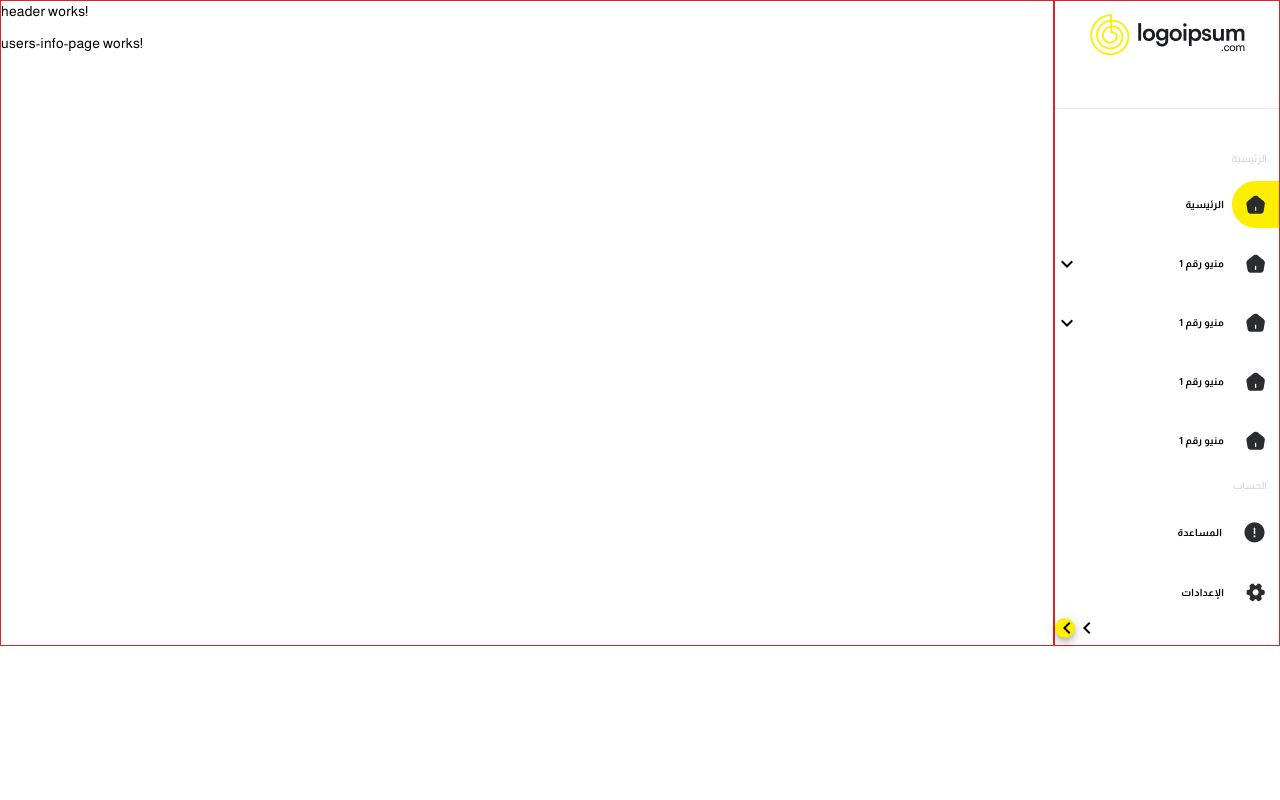
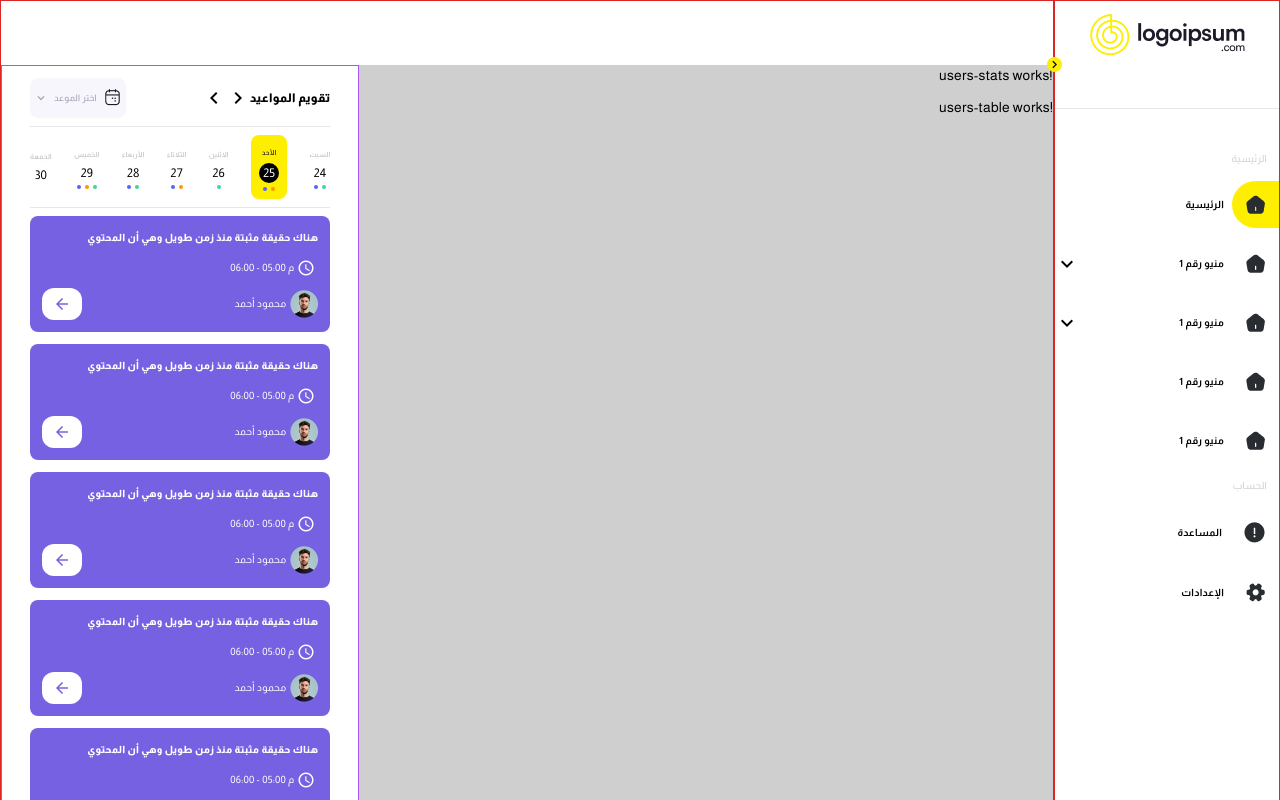
Before and after one commit to AbdoSakrEgy/InfoViewer-2, an Angular app: page /users-info in a window 1280 px wide. Shown: the top 800 px of the page. Built offline with nearby package versions, Linux system fonts and the light colour scheme.

Commit message:
add comments section

```diff
--- a/src/app/core/components/header/header.component.html
+++ b/src/app/core/components/header/header.component.html
@@ -1 +1 @@
-<p>header works!</p>
+<main class="h-16"></main>
--- a/src/app/core/components/sidenav/sidenav.component.css
+++ b/src/app/core/components/sidenav/sidenav.component.css
@@ -1,3 +1,22 @@
 .active {
   @apply bg-[#FEEE00];
 }
+.sidenav-open-mobileScreen-tabletScreen {
+  @apply absolute top-0 bottom-0 left-0 right-0 w-full bg-white;
+}
+/*  */
+.sidenav-open-close {
+  background-color: #feee00;
+  color: black;
+  border-radius: 100%;
+  display: flex;
+  justify-content: center;
+  align-items: center;
+  font-size: 15px;
+  width: 15px;
+  height: 15px;
+}
+.sidenav-open-close:hover {
+  cursor: pointer;
+}
+/*  */
--- a/src/app/core/components/sidenav/sidenav.component.html
+++ b/src/app/core/components/sidenav/sidenav.component.html
@@ -1,6 +1,31 @@
-<main class="w-56 flex flex-col overflow-hidden">
-  <div class="flex justify-center p-3 mb-10">
-    <img src="../../../../assets/Icons/logo.png" alt="logo" />
+<main
+  class="flex flex-col"
+  [class]="{
+    'w-56': isSidenavOpen && innerWidth > 768,
+    'sidenav-open-mobileScreen-tabletScreen': isSidenavOpen && innerWidth <= 768,
+    'w-auto': !isSidenavOpen
+  }"
+>
+  <div class="flex justify-center p-3 mb-10 relative">
+    <img
+      src="../../../../assets/Icons/logo.png"
+      alt="logo"
+      *ngIf="isSidenavOpen"
+    />
+    <img
+      src="../../../../assets/Icons/miniLogo.png"
+      alt="logo"
+      *ngIf="!isSidenavOpen"
+    />
+    <!-- open/close btn -->
+    <div
+      class="absolute top-14 -left-2"
+      (click)="isSidenavOpen = !isSidenavOpen"
+    >
+      <mat-icon class="sidenav-open-close">{{
+        isSidenavOpen ? "chevron_right" : "chevron_left"
+      }}</mat-icon>
+    </div>
   </div>
   <div class="flex flex-col gap-3 pt-10 border-t text-right">
     <section class="pr-3 text-[#CFCFCF] text-[10px]">الرئيسية</section>
@@ -12,7 +37,9 @@
         class="flex justify-end items-center hover:cursor-pointer"
       >
         <span class="flex items-center">
-          <p class="!m-0 text-[10px] font-semibold px-2">الرئيسية</p>
+          <p class="!m-0 text-[10px] font-semibold px-2" *ngIf="isSidenavOpen">
+            الرئيسية
+          </p>
           <img
             routerLinkActive="active"
             src="../../../../assets/Icons/home.png"
@@ -27,18 +54,24 @@
       <a
         routerLink="/first-component"
         ariaCurrentWhenActive="page"
-        class="flex justify-between items-center hover:cursor-pointer"
+        class="flex items-center hover:cursor-pointer"
+        [class]="{
+          'justify-between': isSidenavOpen,
+          'justify-end': !isSidenavOpen
+        }"
         (click)="isMenu1Open = !isMenu1Open"
       >
         <mat-icon
           aria-hidden="false"
           aria-label="Example home icon"
-          *ngIf="true"
+          *ngIf="isSidenavOpen"
           >{{ isMenu1Open ? "expand_less" : "expand_more" }}</mat-icon
         >
 
         <span class="flex items-center">
-          <p class="!m-0 text-[10px] font-semibold px-2">منيو رقم 1</p>
+          <p class="!m-0 text-[10px] font-semibold px-2" *ngIf="isSidenavOpen">
+            منيو رقم 1
+          </p>
           <img
             routerLinkActive="active"
             src="../../../../assets/Icons/home.png"
@@ -47,7 +80,10 @@
           />
         </span>
       </a>
-      <div class="mr-16 text-[10px] font-medium" *ngIf="isMenu1Open">
+      <div
+        class="mr-16 text-[10px] font-medium"
+        *ngIf="isMenu1Open && isSidenavOpen"
+      >
         <p>منيو ميني</p>
         <p>منيو ميني</p>
         <p>منيو ميني</p>
@@ -58,18 +94,24 @@
       <a
         routerLink="/second-component"
         ariaCurrentWhenActive="page"
-        class="flex justify-between items-center hover:cursor-pointer"
+        class="flex items-center hover:cursor-pointer"
+        [class]="{
+          'justify-between': isSidenavOpen,
+          'justify-end': !isSidenavOpen
+        }"
         (click)="isMenu2Open = !isMenu2Open"
       >
         <mat-icon
           aria-hidden="false"
           aria-label="Example home icon"
-          *ngIf="true"
+          *ngIf="isSidenavOpen"
           >{{ isMenu2Open ? "expand_less" : "expand_more" }}</mat-icon
         >
 
         <span class="flex items-center">
-          <p class="!m-0 text-[10px] font-semibold px-2">منيو رقم 1</p>
+          <p class="!m-0 text-[10px] font-semibold px-2" *ngIf="isSidenavOpen">
+            منيو رقم 1
+          </p>
           <img
             routerLinkActive="active"
             src="../../../../assets/Icons/home.png"
@@ -78,7 +120,10 @@
           />
         </span>
       </a>
-      <div class="mr-16 text-[10px] font-medium" *ngIf="isMenu2Open">
+      <div
+        class="mr-16 text-[10px] font-medium"
+        *ngIf="isMenu2Open && isSidenavOpen"
+      >
         <p>منيو ميني</p>
         <p>منيو ميني</p>
         <p>منيو ميني</p>
@@ -92,7 +137,9 @@
         class="flex justify-end items-center hover:cursor-pointer"
       >
         <span class="flex items-center">
-          <p class="!m-0 text-[10px] font-semibold px-2">منيو رقم 1</p>
+          <p class="!m-0 text-[10px] font-semibold px-2" *ngIf="isSidenavOpen">
+            منيو رقم 1
+          </p>
           <img
             routerLinkActive="active"
             src="../../../../assets/Icons/home.png"
@@ -110,7 +157,9 @@
         class="flex justify-end items-center hover:cursor-pointer"
       >
         <span class="flex items-center">
-          <p class="!m-0 text-[10px] font-semibold px-2">منيو رقم 1</p>
+          <p class="!m-0 text-[10px] font-semibold px-2" *ngIf="isSidenavOpen">
+            منيو رقم 1
+          </p>
           <img
             routerLinkActive="active"
             src="../../../../assets/Icons/home.png"
@@ -130,7 +179,9 @@
         class="flex justify-end items-center hover:cursor-pointer"
       >
         <span class="flex items-center">
-          <p class="!m-0 text-[10px] font-semibold px-2">المساعدة</p>
+          <p class="!m-0 text-[10px] font-semibold px-2" *ngIf="isSidenavOpen">
+            المساعدة
+          </p>
           <img
             routerLinkActive="active"
             src="../../../../assets/Icons/info-circle.png"
@@ -148,7 +199,9 @@
         class="flex justify-end items-center hover:cursor-pointer"
       >
         <span class="flex items-center">
-          <p class="!m-0 text-[10px] font-semibold px-2">الإعدادات</p>
+          <p class="!m-0 text-[10px] font-semibold px-2" *ngIf="isSidenavOpen">
+            الإعدادات
+          </p>
           <img
             routerLinkActive="active"
             src="../../../../assets/Icons/setting-2.png"
@@ -160,11 +213,3 @@
     </section>
   </div>
 </main>
-<button
-  mat-mini-fab
-  aria-label="Example icon button with a home icon"
-  style="background-color: #feee00; color: black; width: 20px; height: 20px"
->
-  <mat-icon>{{ true ? "chevron_left" : "chevron_right" }}</mat-icon>
-</button>
-<mat-icon>{{ true ? "chevron_left" : "chevron_right" }}</mat-icon>
--- a/src/app/core/components/sidenav/sidenav.component.ts
+++ b/src/app/core/components/sidenav/sidenav.component.ts
@@ -1,4 +1,4 @@
-import { Component } from '@angular/core';
+import { Component, HostListener } from '@angular/core';
 
 @Component({
   selector: 'app-sidenav',
@@ -9,8 +9,11 @@ export class SidenavComponent {
   isMenu1Open: boolean = false;
   isMenu2Open: boolean = false;
   isMenu3Open: boolean = false;
+  isSidenavOpen: boolean = true;
+  innerWidth: any = screen.width;
 
-  print() {
-    console.log();
+  @HostListener('window:resize', ['$event'])
+  onResize(event: any) {
+    this.innerWidth = window.innerWidth;
   }
 }
--- a/src/app/features/users-info/components/users-comments/users-comments.component.css
+++ b/src/app/features/users-info/components/users-comments/users-comments.component.css
@@ -0,0 +1,24 @@
+.selectedDay {
+  @apply bg-[#FEEE00] p-2 rounded-lg text-white;
+}
+.selectedDayCircle {
+  @apply flex justify-center items-center p-1 bg-black rounded-full w-5 h-5;
+}
+/* css */
+.datepicker-toggle {
+}
+.datepicker-toggle-button {
+}
+.datepicker-input {
+}
+.datepicker-input::-webkit-calendar-picker-indicator {
+  position: absolute;
+  left: 0;
+  top: 0;
+  width: 100%;
+  height: 100%;
+  margin: 0;
+  padding: 0;
+  cursor: pointer;
+  opacity: 0;
+}
--- a/src/app/features/users-info/components/users-comments/users-comments.component.html
+++ b/src/app/features/users-info/components/users-comments/users-comments.component.html
@@ -1 +1,93 @@
-<p>users-comments works!</p>
+<main class="w-[28vw] px-7 py-3 border border-purple-500 bg-white">
+	<!-- section1-datePicker -->
+	<div class="flex justify-between items-center">
+		<section class="datepicker-toggle w-24 h-10 bg-[#F7F6FD] text-[#A09CB2] rounded-lg relative">
+			<span class="datepicker-toggle-button absolute top-1/4 right-1">
+				<img src="../../../../../assets/Icons/calendar-1.png"
+					alt="iconCalender">
+			</span>
+			<span class="absolute top-1/4 left-1">
+				<mat-icon aria-hidden="false"
+					aria-label="Example home icon"
+					fontIcon="expand_more"
+					class="text-[#a09cb2] text-sm">
+				</mat-icon>
+			</span>
+			<span class="absolute top-1/4 left-1/4 text-[9px]">
+				{{
+        modifiedDate
+      }}
+			</span>
+			<input [(ngModel)]="date"
+				(change)="setModifiedDate()"
+				type="date"
+				class="datepicker-input w-full h-full opacity-0 outline-none">
+		</section>
+		<!-- controls -->
+		<section class="flex justify-between items-center">
+			<mat-icon class="cursor-pointer"
+				aria-hidden="false"
+				aria-label="Example home icon"
+				fontIcon="chevron_left"></mat-icon>
+			<mat-icon class="cursor-pointer"
+				aria-hidden="false"
+				aria-label="Example home icon"
+				fontIcon="chevron_right"></mat-icon>
+			<span class="text-xs font-extrabold">تقويم المواعيد</span>
+		</section>
+	</div>
+	<!-- section2-week -->
+	<div class="flex justify-between items-center gap-1 border-y py-2 my-2">
+		<div *ngFor="let day of currentWeekData"
+			[class]="{ selectedDay: day.selectedDay }"
+			class="flex flex-col items-center hover:cursor-pointer">
+			<section [class]="{
+          'text-[#B4B4B4]': !day.selectedDay,
+          'text-black': day.selectedDay
+        }"
+				class="text-[7px]">
+				{{ day.name }}
+			</section>
+			<section [class]="{ selectedDayCircle: day.selectedDay }"
+				class="text-xs">
+				{{ day.number }}
+			</section>
+			<section class="flex justify-center items-center mt-1 gap-1">
+				<span *ngIf="day.extraOptions.first"
+					class="w-1 h-1 bg-[#5961F9] rounded-full"></span>
+				<span *ngIf="day.extraOptions.second"
+					class="w-1 h-1 bg-[#FC9A00] rounded-full"></span>
+				<span *ngIf="day.extraOptions.third"
+					class="w-1 h-1 bg-[#3DD598] rounded-full"></span>
+			</section>
+		</div>
+	</div>
+	<!-- section3-comments -->
+	<div class="flex flex-col gap-3">
+		<section *ngFor="let comment of comments"
+			class="flex flex-col items-end gap-2 w-full rounded-lg p-3 bg-[#7661E2] text-white">
+			<span class="text-[10px] font-extrabold">{{ comment.title }}</span>
+			<span class="flex items-center text-[10px]">
+				<span>{{ comment.date }}</span>
+				<mat-icon aria-hidden="false"
+					fontIcon="schedule"
+					class="scale-75"></mat-icon>
+			</span>
+			<span class="flex justify-between items-center w-full">
+				<span class="flex justify-center items-center w-10 rounded-xl py-1 bg-white">
+					<mat-icon aria-hidden="false"
+						fontIcon="arrow_back"
+						class="scale-75 text-[#7661E2]"></mat-icon>
+				</span>
+				<span class="flex justify-between items-center gap-1 text-[10px]">
+					<span>
+						{{comment.userName}}
+					</span>
+					<img [src]="comment.img"
+						alt="img"
+						class="w-7">
+				</span>
+			</span>
+		</section>
+	</div>
+</main>
--- a/src/app/features/users-info/components/users-comments/users-comments.component.ts
+++ b/src/app/features/users-info/components/users-comments/users-comments.component.ts
@@ -1,10 +1,148 @@
-import { Component } from '@angular/core';
+import { Component, OnChanges, OnInit, SimpleChanges } from '@angular/core';
 
 @Component({
   selector: 'app-users-comments',
   templateUrl: './users-comments.component.html',
-  styleUrls: ['./users-comments.component.css']
+  styleUrls: ['./users-comments.component.css'],
 })
-export class UsersCommentsComponent {
+export class UsersCommentsComponent implements OnChanges, OnInit {
+  date: string = '';
+  modifiedDate: string = 'اختر الموعد';
+  currentWeekData = [
+    {
+      name: 'الجمعة',
+      number: 30,
+      extraOptions: { first: false, second: false, third: false },
+      selectedDay: false,
+    },
+    {
+      name: 'الخميس',
+      number: 29,
+      extraOptions: { first: true, second: true, third: true },
+      selectedDay: false,
+    },
+    {
+      name: 'الأربعاء',
+      number: 28,
+      extraOptions: { first: true, second: false, third: true },
+      selectedDay: false,
+    },
+    {
+      name: 'الثلاثاء',
+      number: 27,
+      extraOptions: { first: true, second: true, third: false },
+      selectedDay: false,
+    },
+    {
+      name: 'الاثنين',
+      number: 26,
+      extraOptions: { first: false, second: false, third: true },
+      selectedDay: false,
+    },
+    {
+      name: 'الأحد',
+      number: 25,
+      extraOptions: { first: true, second: true, third: false },
+      selectedDay: true,
+    },
+    {
+      name: 'السبت',
+      number: 24,
+      extraOptions: { first: true, second: false, third: true },
+      selectedDay: false,
+    },
+  ];
+  comments = [
+    {
+      title: 'هناك حقيقة مثبتة منذ زمن طويل وهي أن المحتوي',
+      date: '06:00 - 05:00 م',
+      img: '../../../../../assets/shapes/Image-79.png',
+      userName: 'محمود أحمد',
+    },
+    {
+      title: 'هناك حقيقة مثبتة منذ زمن طويل وهي أن المحتوي',
+      date: '06:00 - 05:00 م',
+      img: '../../../../../assets/shapes/Image-79.png',
+      userName: 'محمود أحمد',
+    },
+    {
+      title: 'هناك حقيقة مثبتة منذ زمن طويل وهي أن المحتوي',
+      date: '06:00 - 05:00 م',
+      img: '../../../../../assets/shapes/Image-79.png',
+      userName: 'محمود أحمد',
+    },
+    {
+      title: 'هناك حقيقة مثبتة منذ زمن طويل وهي أن المحتوي',
+      date: '06:00 - 05:00 م',
+      img: '../../../../../assets/shapes/Image-79.png',
+      userName: 'محمود أحمد',
+    },
+    {
+      title: 'هناك حقيقة مثبتة منذ زمن طويل وهي أن المحتوي',
+      date: '06:00 - 05:00 م',
+      img: '../../../../../assets/shapes/Image-79.png',
+      userName: 'محمود أحمد',
+    },
+    {
+      title: 'هناك حقيقة مثبتة منذ زمن طويل وهي أن المحتوي',
+      date: '06:00 - 05:00 م',
+      img: '../../../../../assets/shapes/Image-79.png',
+      userName: 'محمود أحمد',
+    },
+    {
+      title: 'هناك حقيقة مثبتة منذ زمن طويل وهي أن المحتوي',
+      date: '06:00 - 05:00 م',
+      img: '../../../../../assets/shapes/Image-79.png',
+      userName: 'محمود أحمد',
+    },
+  ];
 
+  ngOnChanges(changes: SimpleChanges): void {
+    console.log(changes);
+    console.log(this.modifiedDate);
+  }
+  ngOnInit(): void {
+    console.log(this.modifiedDate);
+  }
+  setModifiedDate() {
+    if (this.date) {
+      this.modifiedDate = getYear(this.date) + getMonthName(this.date);
+    }
+  }
 }
+
+// Helpful functions
+function getYear(date: string) {
+  return date.slice(0, 4);
+}
+
+function getMonthName(date: string) {
+  switch (date.slice(5, 7)) {
+    case '01':
+      return 'يناير';
+    case '02':
+      return 'فبراير';
+    case '03':
+      return 'مارس';
+    case '04':
+      return 'أبريل';
+    case '05':
+      return 'مايو';
+    case '06':
+      return 'يونيو';
+    case '07':
+      return 'يوليو';
+    case '08':
+      return 'أغسطس';
+    case '09':
+      return 'سبتمبر';
+    case '10':
+      return 'أكتوبر';
+    case '11':
+      return 'نوفمبر';
+    case '12':
+      return 'ديسمبر';
+    default:
+      return '';
+  }
+}
--- a/src/app/features/users-info/components/users-info-page/users-info-page.component.html
+++ b/src/app/features/users-info/components/users-info-page/users-info-page.component.html
@@ -1 +1,7 @@
-<p>users-info-page works!</p>
+<main class="flex justify-between bg-[#CFCFCF]">
+  <app-users-comments></app-users-comments>
+  <div class="flex flex-col">
+    <app-users-stats></app-users-stats>
+    <app-users-table></app-users-table>
+  </div>
+</main>
--- a/src/app/features/users-info/users-info.module.ts
+++ b/src/app/features/users-info/users-info.module.ts
@@ -4,6 +4,7 @@ import { UsersTableComponent } from './components/users-table/users-table.compon
 import { UsersCommentsComponent } from './components/users-comments/users-comments.component';
 import { UsersStatsComponent } from './components/users-stats/users-stats.component';
 import { UsersInfoPageComponent } from './components/users-info-page/users-info-page.component';
+import { SharedModule } from 'src/app/shared/shared.module';
 
 @NgModule({
   declarations: [
@@ -12,7 +13,7 @@ import { UsersInfoPageComponent } from './components/users-info-page/users-info-
     UsersCommentsComponent,
     UsersStatsComponent,
   ],
-  imports: [CommonModule],
+  imports: [CommonModule, SharedModule],
   exports: [
     UsersInfoPageComponent,
     UsersTableComponent,
--- a/src/app/shared/shared.module.ts
+++ b/src/app/shared/shared.module.ts
@@ -2,10 +2,11 @@ import { NgModule } from '@angular/core';
 import { CommonModule } from '@angular/common';
 import { AngularMaterialModule } from './angular-material/angular-material.module';
 import { RouterModule } from '@angular/router';
+import { FormsModule } from '@angular/forms';
 
 @NgModule({
   declarations: [],
-  imports: [CommonModule, AngularMaterialModule, RouterModule],
-  exports: [AngularMaterialModule, RouterModule],
+  imports: [CommonModule, AngularMaterialModule, RouterModule, FormsModule],
+  exports: [AngularMaterialModule, RouterModule, FormsModule],
 })
 export class SharedModule {}
```
Also changed, not shown: src/app/shared/angular-material/angular-material.module.ts (+21 -2 lines), src/assets/Icons/calendar-1.png (added), src/assets/UID.png.
